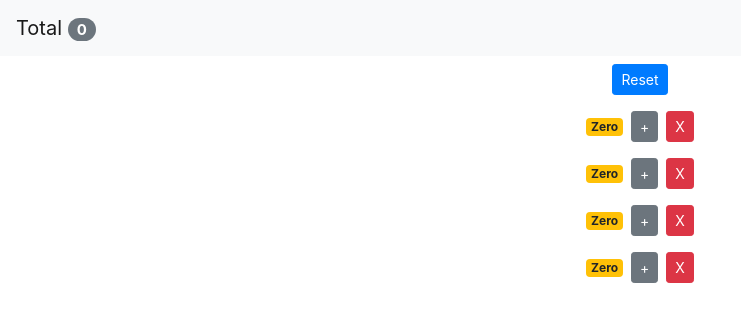
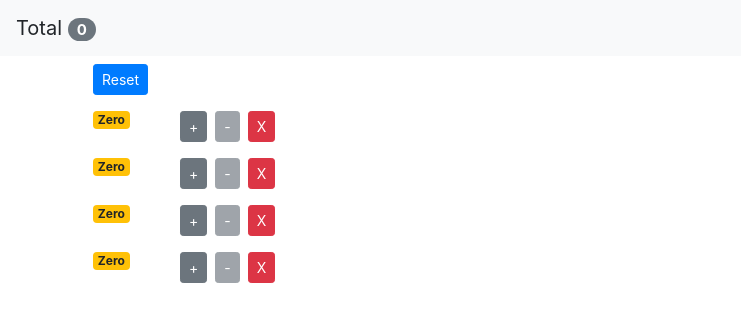
Before and after one commit to fancy517/react-counter-app, a React (Create React App) app: page / in a window 1280 px wide. Shown: the top 322 px of the page, without its empty margins (0-741 px from the left). Built offline with nearby package versions, Linux system fonts and the light colour scheme.

Commit message:
Decrement functionality added

```diff
--- a/src/App.js
+++ b/src/App.js
@@ -21,6 +21,14 @@
     this.setState({ counters });
   };
 
+  handleDecrement = counter => {
+    const counters = [...this.state.counters];
+    const index = counters.indexOf(counter);
+    counters[index] = { ...counters[index] };
+    counters[index].value--;
+    this.setState({ counters });
+  };
+
   handleReset = () => {
     const counters = this.state.counters.map(c => {
       c.value = 0;
@@ -36,7 +44,7 @@
 
   render() {
     return (
-      <div className="App">
+      <div>
         <NavBar
           totalCounters={this.state.counters.filter(c => c.value > 0).length}
         />
@@ -45,6 +53,7 @@
             counters={this.state.counters}
             onReset={this.handleReset}
             onIncrement={this.handleIncrement}
+            onDecrement={this.handleDecrement}
             onDelete={this.handleDelete}
           />
         </main>
--- a/src/components/counter.jsx
+++ b/src/components/counter.jsx
@@ -4,7 +4,11 @@
   render() {
     return (
       <div>
+        <div className="row">
+          <div className="col-1">
             <span className={this.getBadgeClasses()}>{this.formatCount()}</span>
+          </div>
+          <div className="col">
             <button
               className="btn btn-secondary btn-sm"
               onClick={() => this.props.onIncrement(this.props.counter)}
@@ -12,11 +16,20 @@
               +
             </button>
             <button
-          className="btn btn-danger btn-sm m-2"
+              className="btn btn-secondary btn-sm m-2"
+              onClick={() => this.props.onDecrement(this.props.counter)}
+              disabled={this.props.counter.value === 0 ? "disabled" : ""}
+            >
+              -
+            </button>
+            <button
+              className="btn btn-danger btn-sm"
               onClick={() => this.props.onDelete(this.props.counter.id)}
             >
               X
             </button>
+          </div>
+        </div>
       </div>
     );
   }
--- a/src/components/counters.jsx
+++ b/src/components/counters.jsx
@@ -3,7 +3,13 @@
 
 class Counters extends Component {
   render() {
-    const { onReset, onIncrement, onDelete, counters } = this.props;
+    const {
+      onReset,
+      onIncrement,
+      onDelete,
+      onDecrement,
+      counters
+    } = this.props;
     return (
       <div>
         <button className="btn btn-primary btn-sm m-2" onClick={onReset}>
@@ -14,6 +20,7 @@
             key={counter.id}
             counter={counter}
             onIncrement={onIncrement}
+            onDecrement={onDecrement}
             onDelete={onDelete}
           />
         ))}
--- a/src/components/navbar.jsx
+++ b/src/components/navbar.jsx
@@ -5,7 +5,7 @@
 const NavBar = ({ totalCounters }) => {
   return (
     <nav className="navbar navbar-light bg-light">
-      <a className="navbar-brand" href="/">
+      <a className="navbar-brand">
         Total{" "}
         <span className="badge badge-pill badge-secondary">
           {totalCounters}
```
Lines whose indentation alone changed are shown as unchanged.
